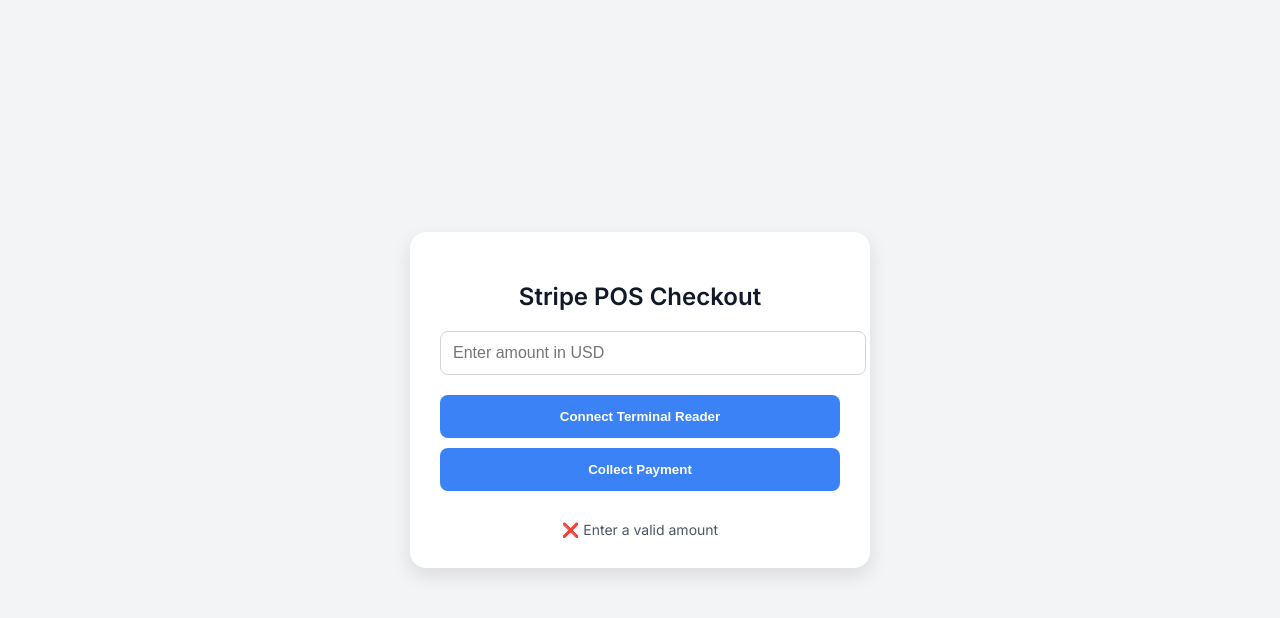
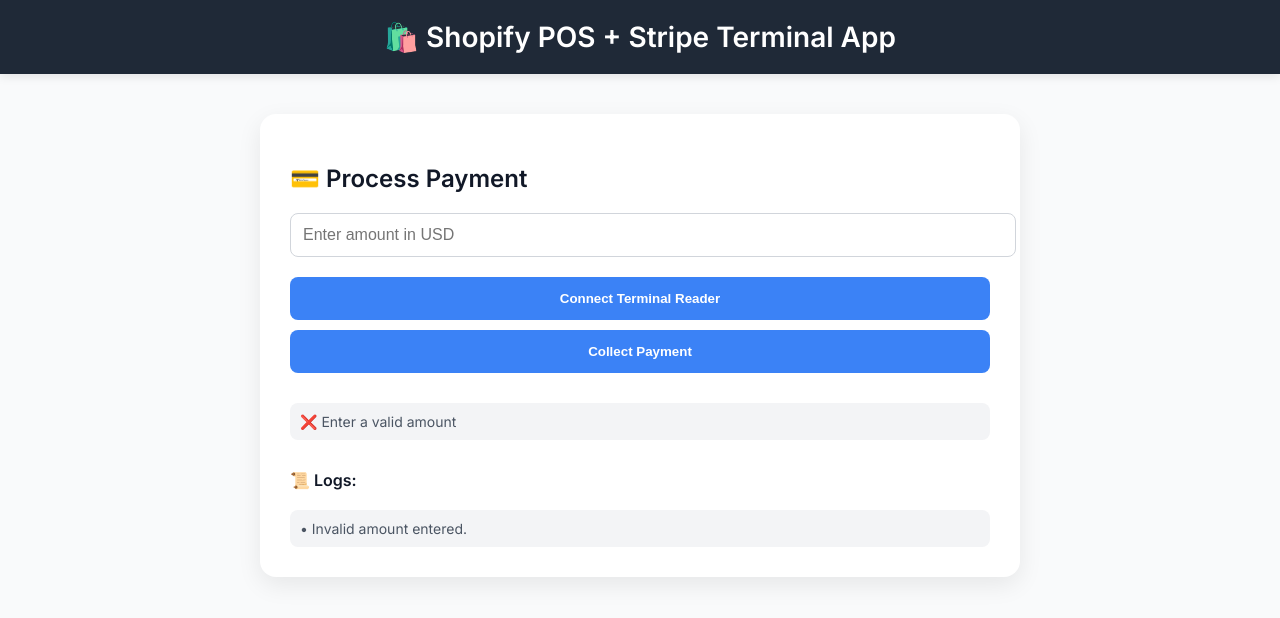
Before and after one commit to irfhaservices/pos-app-fontend, a plain HTML site: page index.html in a window 1280 px wide. Both pictures are taken after a click on the button "Collect Payment". Drawn offline with Linux system fonts and the light colour scheme.

Commit message:
Update index.html

```diff
--- a/index.html
+++ b/index.html
@@ -3,31 +3,37 @@
 <head>
   <meta charset="UTF-8" />
   <meta name="viewport" content="width=device-width, initial-scale=1.0" />
-  <title>Stripe POS Terminal</title>
+  <title>Shopify POS + Stripe Terminal</title>
   <link href="https://fonts.googleapis.com/css2?family=Inter:wght@400;600&display=swap" rel="stylesheet">
   <style>
     body {
       margin: 0;
       padding: 0;
       font-family: 'Inter', sans-serif;
-      background: #f3f4f6;
-      display: flex;
-      justify-content: center;
-      align-items: center;
-      height: 100vh;
+      background: #f9fafb;
+      color: #111827;
+    }
+    header {
+      background-color: #1f2937;
+      color: white;
+      padding: 20px 30px;
+      text-align: center;
+      box-shadow: 0 2px 10px rgba(0,0,0,0.1);
+    }
+    header h1 {
+      margin: 0;
+      font-size: 28px;
     }
     .container {
+      max-width: 700px;
+      margin: 40px auto;
+      padding: 30px;
       background: white;
       border-radius: 16px;
-      box-shadow: 0 8px 20px rgba(0,0,0,0.1);
-      padding: 30px;
-      width: 100%;
-      max-width: 400px;
-      text-align: center;
+      box-shadow: 0 8px 24px rgba(0,0,0,0.08);
     }
     h2 {
       margin-bottom: 20px;
-      color: #111827;
     }
     input[type="number"] {
       width: 100%;
@@ -53,34 +59,60 @@
     button:hover {
       background-color: #2563eb;
     }
-    .status {
+    .status, .logs {
       margin-top: 20px;
       font-size: 14px;
       color: #4b5563;
+      background: #f3f4f6;
+      padding: 10px;
+      border-radius: 8px;
+      max-height: 200px;
+      overflow-y: auto;
+    }
+    .logs-title {
+      font-weight: 600;
+      margin-top: 30px;
     }
   </style>
 </head>
 <body>
+  <header>
+    <h1>🛍️ Shopify POS + Stripe Terminal App</h1>
+  </header>
+
   <div class="container">
-    <h2>Stripe POS Checkout</h2>
+    <h2>💳 Process Payment</h2>
     <input id="amount" type="number" placeholder="Enter amount in USD" min="1" />
     <button onclick="connectReader()">Connect Terminal Reader</button>
     <button onclick="createPaymentIntent()">Collect Payment</button>
-    <div class="status" id="status"></div>
+    <div class="status" id="status">💡 Status updates will appear here...</div>
+
+    <div class="logs-title">📜 Logs:</div>
+    <div class="logs" id="logs"></div>
   </div>
 
   <script>
     let reader = null;
 
+    function log(message) {
+      const logs = document.getElementById("logs");
+      logs.innerHTML += `<div>• ${message}</div>`;
+      logs.scrollTop = logs.scrollHeight;
+    }
+
     async function connectReader() {
       try {
+        log("Requesting connection token...");
         const response = await fetch('https://shopify-pos-stripe.onrender.com/api/stripe/connection_token', {
           method: 'POST'
         });
         const data = await response.json();
 
-        const stripe = StripeTerminal.create({ onFetchConnectionToken: () => data.secret });
+        const stripe = StripeTerminal.create({
+          onFetchConnectionToken: () => data.secret
+        });
 
+        log("Discovering terminal readers...");
         const result = await stripe.discoverReaders();
         if (result.error) throw result.error;
 
@@ -89,8 +121,10 @@
 
         reader = stripe;
         document.getElementById('status').textContent = '✅ Terminal connected';
+        log("Terminal connected successfully.");
       } catch (err) {
         document.getElementById('status').textContent = `❌ Error: ${err.message}`;
+        log("Error: " + err.message);
       }
     }
 
@@ -98,10 +132,12 @@
       const amount = document.getElementById('amount').value;
       if (!amount || amount <= 0) {
         document.getElementById('status').textContent = '❌ Enter a valid amount';
+        log("Invalid amount entered.");
         return;
       }
 
       try {
+        log(`Creating payment intent for $${amount}...`);
         const res = await fetch('https://shopify-pos-stripe.onrender.com/api/stripe/create_payment_intent', {
           method: 'POST',
           headers: { 'Content-Type': 'application/json' },
@@ -109,15 +145,19 @@
         });
         const data = await res.json();
 
+        log("Collecting payment method...");
         const result = await reader.collectPaymentMethod(data.client_secret);
         if (result.error) throw result.error;
 
+        log("Processing payment...");
         const confirmResult = await reader.processPayment(result.paymentIntent);
         if (confirmResult.error) throw confirmResult.error;
 
         document.getElementById('status').textContent = `✅ Payment successful: ${confirmResult.paymentIntent.id}`;
+        log(`Payment successful: ${confirmResult.paymentIntent.id}`);
       } catch (err) {
         document.getElementById('status').textContent = `❌ Error: ${err.message}`;
+        log("Error: " + err.message);
       }
     }
   </script>
```
